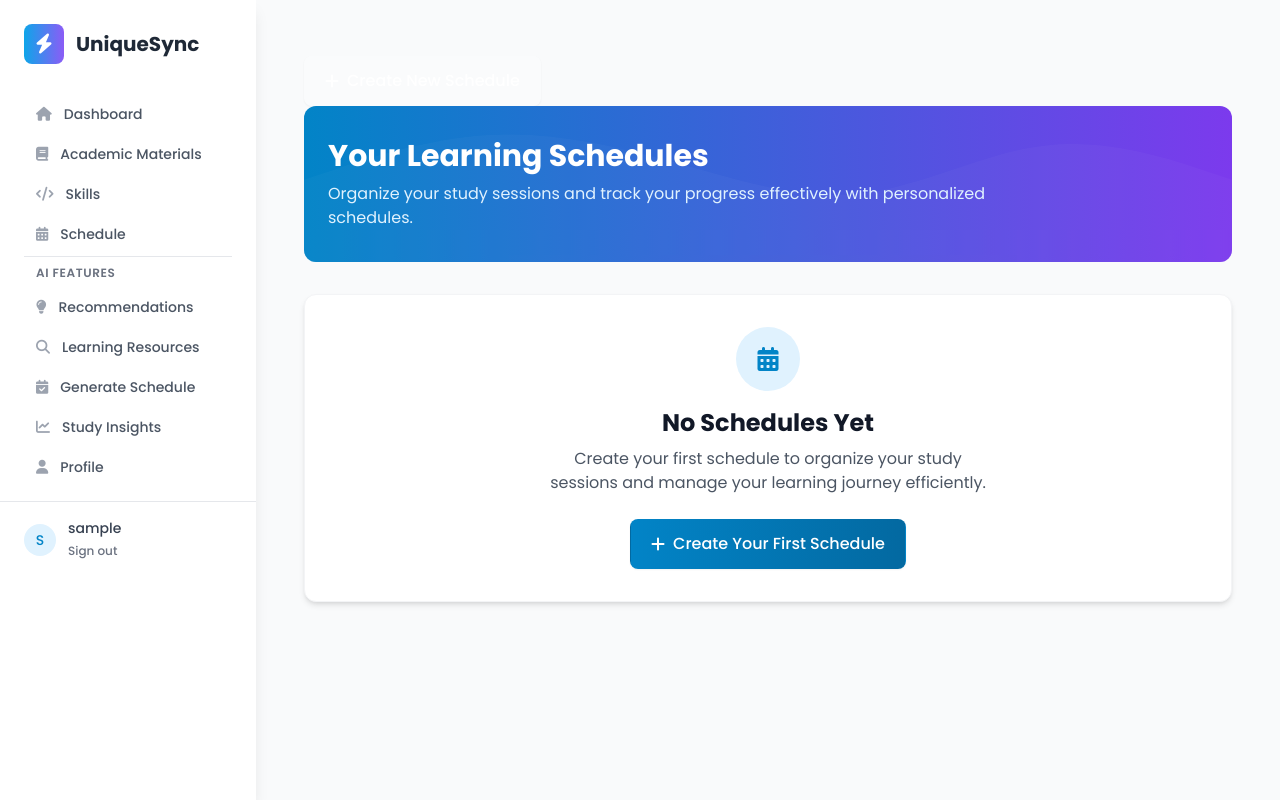
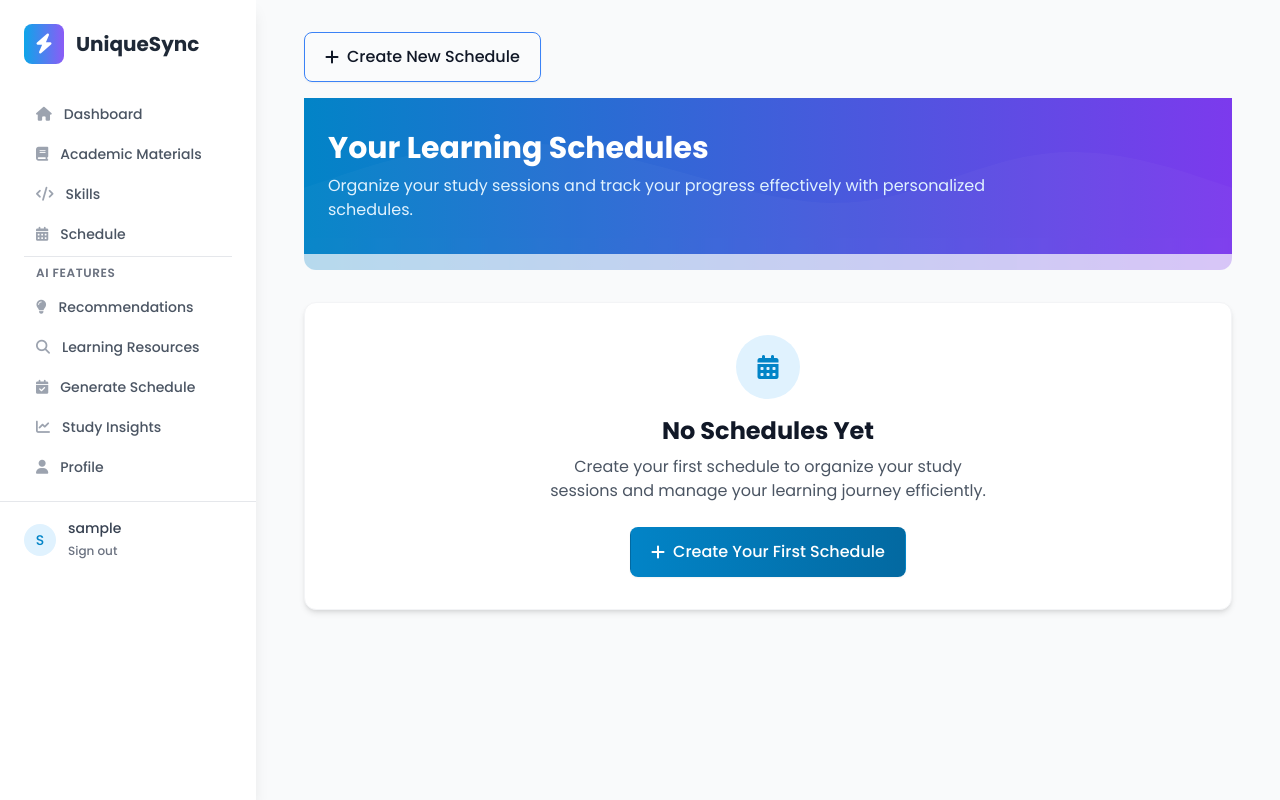
Before and after one commit to geekpascal/ai-study-tool, a Flask app: page /schedule/ in a window 1280 px wide. Run offline with Flask 3, Linux system fonts and the light colour scheme; the visitor is signed in with stand-in values (Sample User, id 1); data that the repository does not hold is empty; some libraries are stand-ins or nearby versions.

Commit message:
modified the schedule index page btn

```diff
--- a/app/templates/schedule/index.html
+++ b/app/templates/schedule/index.html
@@ -3,13 +3,13 @@
 {% block title %}Schedules | UniqueSync{% endblock %}
 
 {% block content %}
-<div class="container mx-auto px-4 py-8">
+<div class="container mx-auto px-4 py-2">
     <!-- Header with gradient background -->
-    <a href="{{ url_for('schedule.create') }}" class="inline-flex items-center px-5 py-3 border border-transparent text-base font-medium rounded-lg shadow-sm text-white bg-white bg-opacity-20 hover:bg-opacity-30 focus:outline-none focus:ring-2 focus:ring-offset-2 focus:ring-primary-400 transition-all duration-200">
-        <i class="fas fa-plus mr-2"></i>
+    <a href="{{ url_for('schedule.create') }}" class="inline-flex items-center px-5 py-3 border border-blue-500 text-base font-medium rounded-lg shadow-sm text-gray-900 bg-white bg-opacity-20 hover:bg-opacity-30 focus:outline-none focus:ring-2 focus:ring-offset-2 focus:ring-blue-400 transition-all duration-200">
+        <i class="fas fa-plus mr-2 text-gray-900"></i>
         Create New Schedule
     </a>
-    <div class="relative mb-8 rounded-xl overflow-hidden">
+    <div class="relative mb-8 rounded-xl overflow-hidden py-4">
         <div class="bg-gradient-to-r from-primary-600 to-secondary-600 px-6 py-8">
             <div class="flex flex-col md:flex-row justify-between items-start md:items-center">
                 <div class="mb-4 md:mb-0">
```
